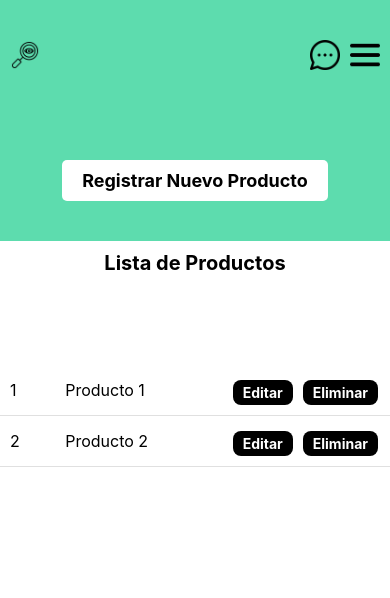
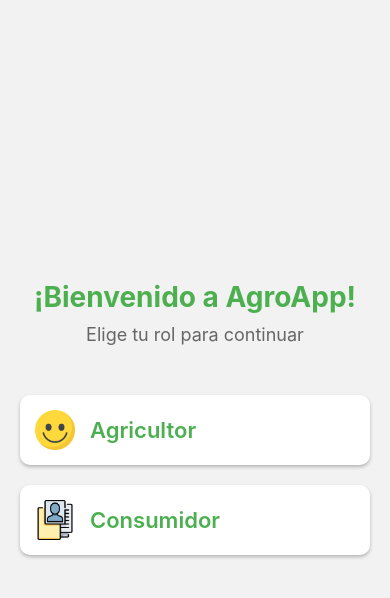
Before and after one commit to carlosmanuel111001/TEAM-AgroLink-, a React Native app: screen /PantallaRol in a window 390 px wide. Shown: the top 598 px of the page. Built offline with nearby package versions, Linux system fonts and the light colour scheme.

Commit message:
Creando la vista de Rol de usuario && Funcion de buscar en vistaprincipal

```diff
--- a/src/Views/AppNavigator.js
+++ b/src/Views/AppNavigator.js
@@ -13,13 +13,19 @@ import EditarProducto from './EditarProducto';
 import RegistroProducto from './RegistroProducto';
 import Mensaje from './Mensaje';
 import DetalleMensaje from './DetalleMensaje';
+import PantallaRol from './PantallaRol';
 
 const Stack = createStackNavigator();
 
 function AppNavigator() {
   return (
     <NavigationContainer>
-      <Stack.Navigator initialRouteName="Principal">
+      <Stack.Navigator initialRouteName="Rol">
+        <Stack.Screen
+          name="PantallaRol"
+          component={PantallaRol}
+          options={{headerShown: false}} // Esto oculta el encabezado
+        />
         <Stack.Screen
           name="Principal"
           component={VistaPrincipal}
--- /dev/null
+++ b/src/Views/PantallaRol.js
@@ -0,0 +1,80 @@
+// PantallaRol.js
+
+import React from 'react';
+import { View, Text, TouchableOpacity, StyleSheet, Image } from 'react-native';
+import { useNavigation } from '@react-navigation/native';
+
+const PantallaRol = () => {
+  const navigation = useNavigation();
+
+  const handleAgricultorPress = () => {
+    navigation.navigate('Principal');
+  };
+
+  const handleConsumidorPress = () => {
+    // navigation.navigate('VistaConsumidor'); // Modificar según tu flujo
+  };
+
+  return (
+    <View style={styles.container}>
+      <Text style={styles.title}>¡Bienvenido a AgroApp!</Text>
+      <Text style={styles.description}>Elige tu rol para continuar</Text>
+
+      <TouchableOpacity style={styles.choiceBox} onPress={handleAgricultorPress}>
+        <Image source={require('../assets/emoji.png')} style={styles.icon} />
+        <Text style={styles.choiceText}>Agricultor</Text>
+      </TouchableOpacity>
+
+      <TouchableOpacity style={styles.choiceBox} onPress={handleConsumidorPress}>
+        <Image source={require('../assets/personal.png')} style={styles.icon} />
+        <Text style={styles.choiceText}>Consumidor</Text>
+      </TouchableOpacity>
+    </View>
+  );
+};
+
+const styles = StyleSheet.create({
+  container: {
+    flex: 1,
+    backgroundColor: '#f2f2f2',
+    alignItems: 'center',
+    justifyContent: 'center',
+    padding: 20,
+  },
+  title: {
+    fontSize: 28,
+    fontWeight: 'bold',
+    marginBottom: 10,
+    color: '#4CAF50',
+  },
+  description: {
+    fontSize: 18,
+    marginBottom: 40,
+    color: '#666',
+  },
+  choiceBox: {
+    width: '100%',
+    flexDirection: 'row',
+    backgroundColor: 'white',
+    padding: 15,
+    marginVertical: 10,
+    borderRadius: 10,
+    alignItems: 'center',
+    shadowOffset: { width: 0, height: 2 },
+    shadowOpacity: 0.25,
+    shadowRadius: 3.84,
+    elevation: 5,
+  },
+  icon: {
+    width: 40,
+    height: 40,
+    marginRight: 15,
+  },
+  choiceText: {
+    fontSize: 22,
+    fontWeight: '600',
+    color: '#4CAF50',
+  },
+});
+
+export default PantallaRol;
--- a/src/Views/vistaPrincipal.js
+++ b/src/Views/vistaPrincipal.js
@@ -1,4 +1,4 @@
-import React from 'react';
+import React, {useState} from 'react';
 import {
   View,
   TouchableOpacity,
@@ -7,10 +7,15 @@ import {
   Button,
   Text,
   FlatList,
+  Modal,
+  TextInput,
 } from 'react-native';
 import {useNavigation} from '@react-navigation/native';
 
 const VistaPrincipal = () => {
+  const [modalVisible, setModalVisible] = useState(false);
+  const [pedidoSearch, setPedidoSearch] = useState('');
+
   const navigation = useNavigation();
 
   const handleMenuPress = () => {
@@ -19,7 +24,10 @@ const VistaPrincipal = () => {
   const handleMessagesPress = () => {
     navigation.navigate('Mensaje');
   };
-  const handleViewPress = () => {};
+  const handleViewPress = () => {
+    setModalVisible(true);
+  };
+
   const handleRegister = () => {
     navigation.navigate('RegistroProducto');
   };
@@ -34,10 +42,46 @@ const VistaPrincipal = () => {
   };
 
   return (
+    <>
+      <Modal
+        animationType="slide"
+        transparent={true}
+        visible={modalVisible}
+        onRequestClose={() => {
+          setModalVisible(!modalVisible);
+        }}>
+        <View style={styles.modalContainer}>
+          <View style={styles.modalContent}>
+            <Text style={styles.modalTitle}>Buscar Pedido:</Text>
+            <TextInput
+              style={styles.input}
+              value={pedidoSearch}
+              onChangeText={text => setPedidoSearch(text)}
+              placeholder="Número de pedido o dato"
+            />
+            <TouchableOpacity
+              style={styles.searchButton}
+              onPress={() => {
+                // Aquí agregarás la lógica de búsqueda
+                console.log('Buscando pedido:', pedidoSearch);
+                setModalVisible(false);
+              }}>
+              <Text style={{color: 'white'}}>Buscar</Text>
+            </TouchableOpacity>
+            <TouchableOpacity
+              style={styles.cancelButton}
+              onPress={() => setModalVisible(false)}>
+              <Text style={{color: 'white'}}>Cancelar</Text>
+            </TouchableOpacity>
+          </View>
+        </View>
+      </Modal>
       <View style={styles.container}>
         <View style={styles.upperContainer}>
           <View style={styles.header}>
-          <TouchableOpacity style={styles.viewButton} onPress={handleViewPress}>
+            <TouchableOpacity
+              style={styles.viewButton}
+              onPress={handleViewPress}>
               <Image
                 source={require('../assets/visualizar.png')}
                 style={styles.viewImage}
@@ -93,9 +137,7 @@ const VistaPrincipal = () => {
                     </TouchableOpacity>
                     <TouchableOpacity
                       style={styles.deleteButton}
-                    onPress={() => {
-                      /* código para eliminar */
-                    }}>
+                      onPress={() => {}}>
                       <Text style={styles.deleteButtonText}>Eliminar</Text>
                     </TouchableOpacity>
                   </View>
@@ -105,6 +147,7 @@ const VistaPrincipal = () => {
           </View>
         </View>
       </View>
+    </>
   );
 };
 
@@ -231,6 +274,53 @@ const styles = StyleSheet.create({
   listContainer: {
     marginTop: 80, // Puedes ajustar este valor según tus necesidades
   },
+   // Estilos para el modal
+   modalContainer: {
+    flex: 1,
+    justifyContent: 'center',
+    alignItems: 'center',
+    backgroundColor: 'rgba(0, 0, 0, 0.5)' // fondo semi-transparente
+  },
+  modalContent: {
+    width: 300,
+    padding: 20,
+    backgroundColor: '#ffffff',
+    borderRadius: 10,
+    shadowColor: "#000",
+    shadowOffset: {
+      width: 0,
+      height: 2,
+    },
+    shadowOpacity: 0.25,
+    shadowRadius: 3.84,
+    elevation: 5,
+  },
+  modalTitle: {
+    fontSize: 18,
+    fontWeight: 'bold',
+    marginBottom: 10
+  },
+  input: {
+    borderWidth: 1,
+    marginTop: 10,
+    padding: 5,
+    borderColor: '#e0e0e0',
+    borderRadius: 5
+  },
+  searchButton: {
+    backgroundColor: '#5DDCAE',
+    marginTop: 15,
+    padding: 10,
+    borderRadius: 5,
+    alignItems: 'center'
+  },
+  cancelButton: {
+    backgroundColor: '#F76D57',
+    marginTop: 10,
+    padding: 10,
+    borderRadius: 5,
+    alignItems: 'center'
+  },
 });
 
 export default VistaPrincipal;
```
Lines whose indentation alone changed are shown as unchanged.
